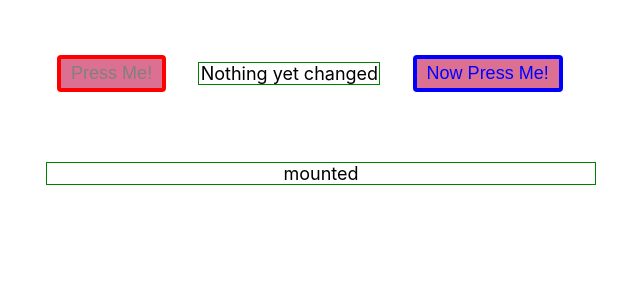
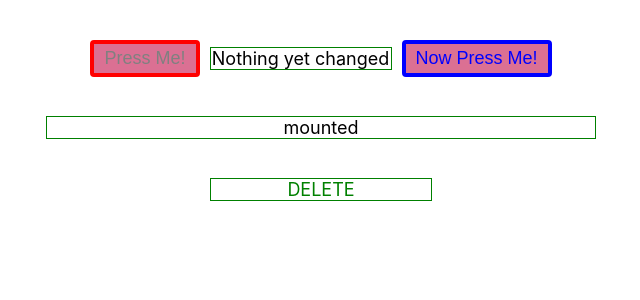
Before and after one commit to Titoffroma/react-class-example, a React (Create React App) app: page / in a window 1280 px wide. Shown: the top 300 px of the page, without its empty margins (319-959 px from the left). Built offline with nearby package versions, Linux system fonts and the light colour scheme.

Commit message:
adds delete button

```diff
--- a/src/Components/ExClass/ExClass.jsx
+++ b/src/Components/ExClass/ExClass.jsx
@@ -1,4 +1,5 @@
 import React, { Component } from 'react';
+import ReactDOM from "react-dom";
 import styled from 'styled-components';
 import MainDiv from './MainDiv';
 import Button from './Button';
@@ -55,16 +56,25 @@ export default class MainComp extends Component {
         return this.count;
     }
 
-    // componentWillUnmount() {
-    //     document.querySelector('#some-id').removeEventListener('click', this.changeOutput, { once: true });
-    // }
+    componentWillUnmount() {
+        console.log('componentWillUnmount');
+    }
 
     // setListener() {
     //     document.querySelector('#some-id').addEventListener('click', this.changeOutput, { once: true });
     // }
 
     changeOutput(event) {
-        this.setState({
+        if (event.target === document.querySelector('#delete')) {
+            // return document.querySelector('#some-id').remove();
+            return ReactDOM.render(
+  <React.StrictMode>
+    <div/>
+  </React.StrictMode>,
+  document.getElementById("root")
+);
+        }
+            this.setState({
             text: getComputedStyle(event.target).borderColor,
             color: getComputedStyle(event.target).color
         });
@@ -78,6 +88,7 @@ export default class MainComp extends Component {
             <OtherButton>Now Press Me!</OtherButton>
             <br />
             <Output color={this.state.color} message={this.message} style={{ width: '100%' }} />
+            <Output id="delete" message="DELETE" style={{ width: '40%' }} />
         </MainDiv>);
     }
 }
--- a/src/Components/ExClass/MainDiv/index.jsx
+++ b/src/Components/ExClass/MainDiv/index.jsx
@@ -7,7 +7,7 @@ const MainDiv = styled.div`
  margin: 0 auto;
  display: flex;
  flex-wrap: wrap;
- justify-content: space-around;
+ justify-content: center;
  align-items: center;
 `
 
```
